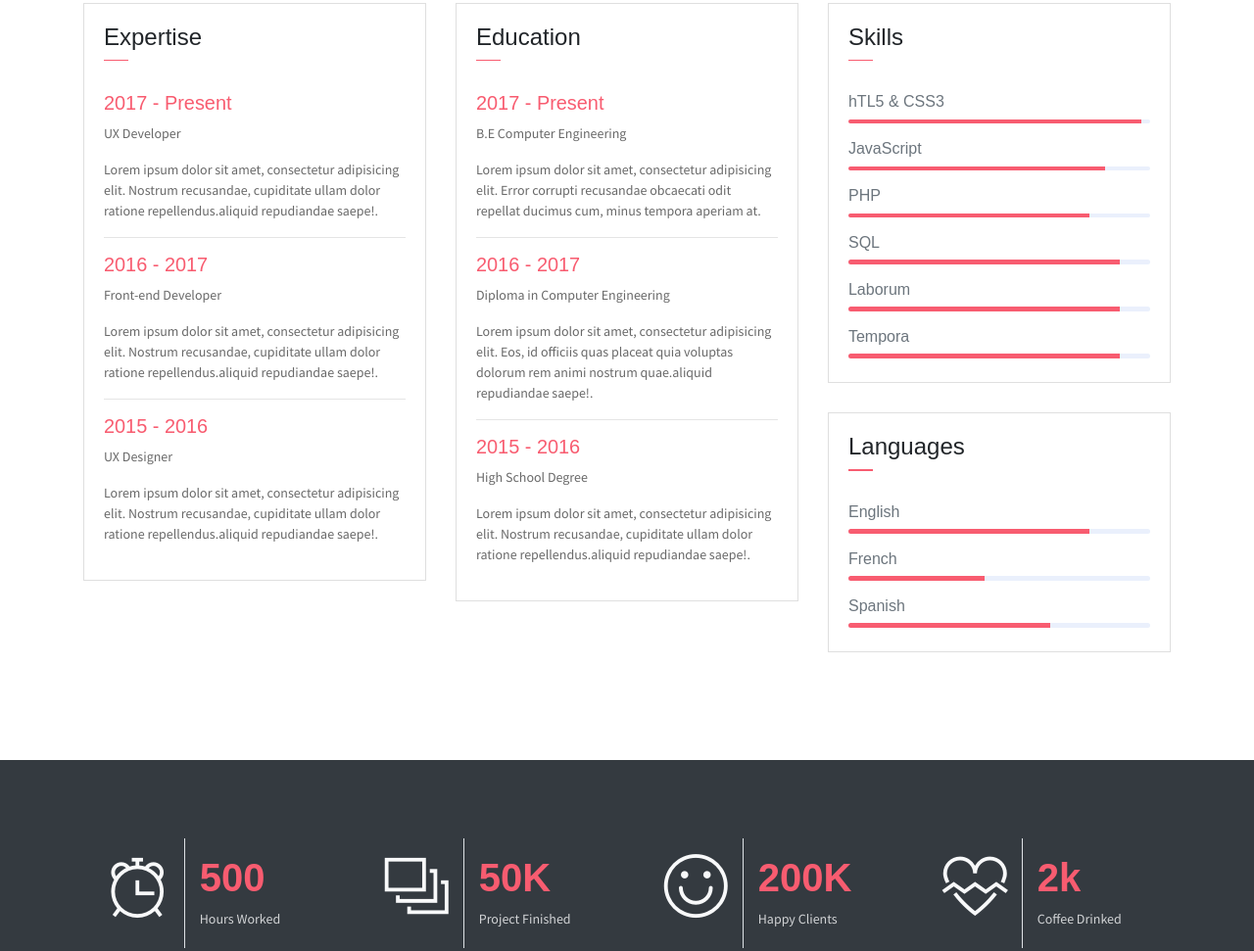
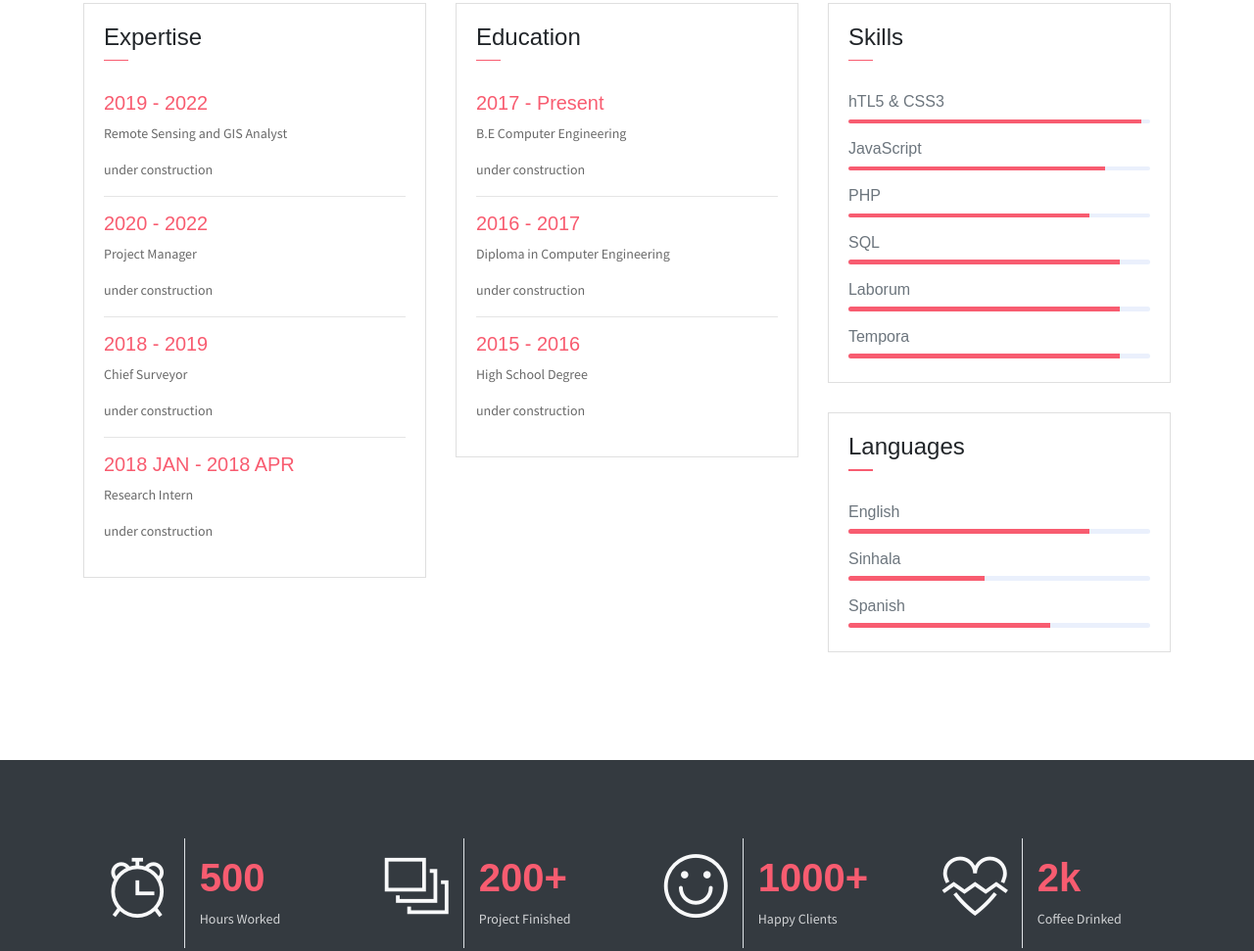
Before and after one commit to ruchira-ekanayaka/portfolio, a website: page index.html in a window 1280 px wide. Shown: the part 1336-2307 px from the top of the page at 98% size. Drawn offline with Linux system fonts and the light colour scheme; some packages are replaced by stand-ins of ours.

Commit message:
Update index.html
Update work

```diff
--- a/index.html
+++ b/index.html
@@ -115,7 +115,7 @@
                     </div>
                 </div>
                 <div class="row">
-                    <div class="col-1 text-danger pt-1"><i class="ti-stats-up icon-lg"></i></div>
+                    <div class="col-1 text-danger pt-1"><i class="ti-id-badge icon-lg"></i></div>
                     <div class="col-10 ml-auto mr-3">
                         <h6>Remote Sensing</h6>
                         <p class="subtitle">SAR, Object Based Image Analysis</p>
@@ -140,17 +140,21 @@
                             </div>
                         </div>
                         <div class="card-body">
-                            <h6 class="title text-danger">2017 - Present</h6>
-                            <P>UX Developer</P>
-                            <P class="subtitle">Lorem ipsum dolor sit amet, consectetur adipisicing elit. Nostrum recusandae, cupiditate ullam dolor ratione repellendus.aliquid repudiandae saepe!.</P>
+                            <h6 class="title text-danger">2019 - 2022</h6>
+                            <P>Remote Sensing and GIS Analyst</P>
+                            <P class="subtitle">under construction</P>
                             <hr>
-                            <h6 class="title text-danger">2016 - 2017</h6>
-                            <P>Front-end Developer</P>
-                            <P class="subtitle">Lorem ipsum dolor sit amet, consectetur adipisicing elit. Nostrum recusandae, cupiditate ullam dolor ratione repellendus.aliquid repudiandae saepe!.</P>
+                            <h6 class="title text-danger">2020 - 2022</h6>
+                            <P>Project Manager</P>
+                            <P class="subtitle">under construction</P>
                             <hr>
-                            <h6 class="title text-danger">2015 - 2016</h6>
-                            <P>UX Designer</P>
-                            <P class="subtitle">Lorem ipsum dolor sit amet, consectetur adipisicing elit. Nostrum recusandae, cupiditate ullam dolor ratione repellendus.aliquid repudiandae saepe!.</P>
+                            <h6 class="title text-danger">2018 - 2019</h6>
+                            <P>Chief Surveyor</P>
+                            <P class="subtitle">under construction</P>
+                            <hr>
+                            <h6 class="title text-danger">2018 JAN - 2018 APR</h6>
+                            <P>Research Intern</P>
+                            <P class="subtitle">under construction</P>
                         </div>
                     </div>
                 </div>
@@ -165,15 +169,15 @@
                         <div class="card-body">
                             <h6 class="title text-danger">2017 - Present</h6>
                             <P>B.E Computer Engineering</P>
-                            <P class="subtitle">Lorem ipsum dolor sit amet, consectetur adipisicing elit. Error corrupti recusandae obcaecati odit repellat ducimus cum, minus tempora aperiam at.</P>
+                            <P class="subtitle">under construction</P>
                             <hr>
                             <h6 class="title text-danger">2016 - 2017</h6>
                             <P>Diploma in Computer Engineering</P>
-                            <P class="subtitle">Lorem ipsum dolor sit amet, consectetur adipisicing elit. Eos, id officiis quas placeat quia voluptas dolorum rem animi nostrum quae.aliquid repudiandae saepe!.</P>
+                            <P class="subtitle">under construction</P>
                             <hr>
                             <h6 class="title text-danger">2015 - 2016</h6>
                             <P>High School Degree</P>
-                            <P class="subtitle">Lorem ipsum dolor sit amet, consectetur adipisicing elit. Nostrum recusandae, cupiditate ullam dolor ratione repellendus.aliquid repudiandae saepe!.</P>
+                            <P class="subtitle">under construction</P>
 
                         </div>
                     </div>
@@ -225,7 +229,7 @@
                             <div class="progress mb-3">
                                 <div class="progress-bar bg-danger" role="progressbar" style="width: 80%" aria-valuenow="25" aria-valuemin="0" aria-valuemax="100"></div>
                             </div>
-                            <h6>French</h6>
+                            <h6>Sinhala</h6>
                             <div class="progress mb-3">
                                 <div class="progress-bar bg-danger" role="progressbar" style="width: 45%" aria-valuenow="25" aria-valuemin="0" aria-valuemax="100"></div>
                             </div>
@@ -260,7 +264,7 @@
                             <div class="m-auto"><i class="ti-layers-alt icon-xl"></i></div>
                         </div>
                         <div class="col-7 text-left py-3">
-                            <h1 class="text-danger font-weight-bold font40">50K</h1>
+                            <h1 class="text-danger font-weight-bold font40">200+</h1>
                             <p class="text-light mb-1">Project Finished</p>
                         </div>
                     </div>
@@ -271,7 +275,7 @@
                             <div class="m-auto"><i class="ti-face-smile icon-xl"></i></div>
                         </div>
                         <div class="col-7 text-left py-3">
-                            <h1 class="text-danger font-weight-bold font40">200K</h1>
+                            <h1 class="text-danger font-weight-bold font40">1000+</h1>
                             <p class="text-light mb-1">Happy Clients</p>
                         </div>
                     </div>
```
